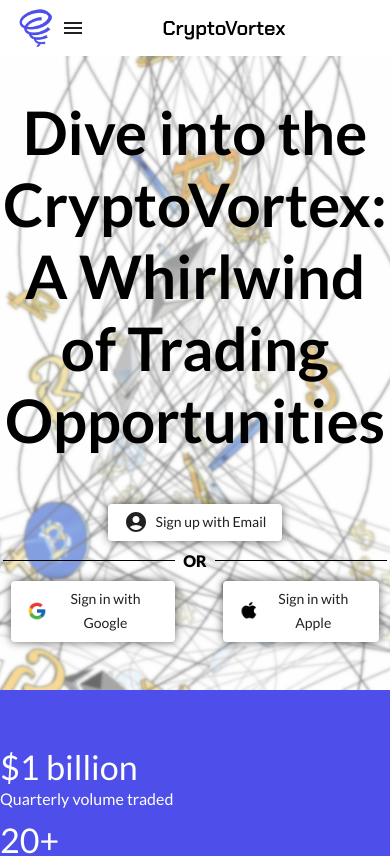
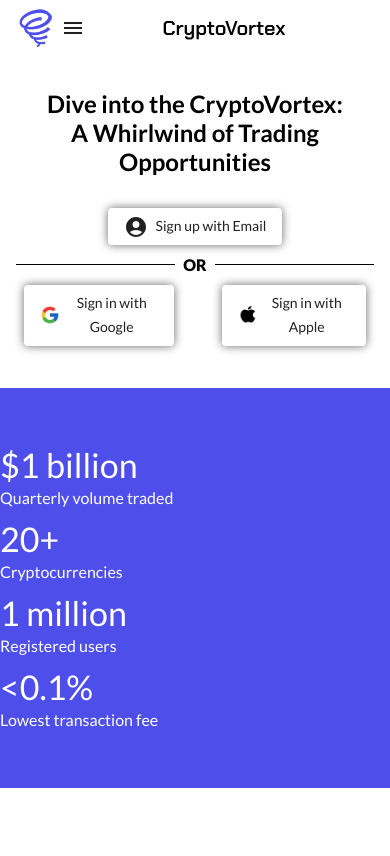
Before and after one commit to heet-git/CryptoVortex, a React (Vite) app: page / in a window 390 px wide. Shown: the top 856 px of the page. Built offline with nearby package versions, Linux system fonts and the light colour scheme; no server answers.

Commit message:
Adding mobile view for home page
apply mobile view for hero image and title

```diff
--- a/src/components/Home.jsx
+++ b/src/components/Home.jsx
@@ -58,7 +58,15 @@
                     justifyContent: "center",
                     padding: 5,
                     textAlign: "center",
-                    }}>
+
+                    // Mobile view styles
+                    "@media (max-width: 600px)": {
+                    backgroundImage: "none",
+                    minHeight: 300,
+                    padding: 2,
+                    },
+                }}
+                >
                 <div
                     style={{
                     flex: 1,
@@ -66,32 +74,48 @@
                     flexDirection: "column",
                     alignItems: "center",
                     justifyContent: "center",
-                    }}>
+                    }}
+                >
                     <Typography
                     variant="h2"
                     sx={{
                         fontWeight: "600",
                         maxWidth: "lg",
-                        mb: 5
+                        mb: 5,
+
+                        // Mobile view styles
+                        "@media (max-width: 600px)": {
+                        fontSize: "24px",
+                        mb: 3,
+                        },
                     }}
                     >
                     Dive into the CryptoVortex:
+                    <br />
                     A Whirlwind of Trading Opportunities
                     </Typography>
 
                     <Box
                     sx={{
-                    }}>
-                    <Button variant="contained"
+                        // Mobile view styles
+                        "@media (max-width: 600px)": {
+                        flexDirection: "column",
+                        },
+                    }}
+                    >
+                    <Button
+                        variant="contained"
                         sx={{
                         m: 1,
                         boxShadow: '0px 0px 10px 0px rgba(0,0,0,0.6)'
-                            }}>
+                        }}
+                    >
                         <AccountCircleIcon
                         sx={{
-                            mr:1
+                            mr: 1
                         }}
-                    />Sign up with Email</Button>
+                        />Sign up with Email
+                    </Button>
                     <Typography
                         variant="body1"
                         sx={{
@@ -116,25 +140,38 @@
                         }}
                         ></span>
                     </Typography>
-                    <Stack direction="row" >
+                    <Stack direction="row">
                         <Button
                         variant="contained"
-                            sx={{m: 1, mr: 3, backgroundColor: '#fff', boxShadow: '0px 0px 10px 0px rgba(0,0,0,0.6)'}}>
+                        sx={{
+                            m: 1,
+                            mr: 3,
+                            backgroundColor: '#fff',
+                            boxShadow: '0px 0px 10px 0px rgba(0,0,0,0.6)',
+                        }}
+                        >
                         <img src={GoogleLogin} alt="Google Login"
-                            style={{ height: '20px', marginRight: '5px'}}/>
+                            style={{ height: '20px', marginRight: '5px' }} />
                         Sign in with Google
                         </Button>
                         <Button
                         variant="contained"
-                            sx={{m: 1, ml: 3, backgroundColor: '#fff', boxShadow: '0px 0px 10px 0px rgba(0,0,0,0.6)'}}>
+                        sx={{
+                            m: 1,
+                            ml: 3,
+                            backgroundColor: '#fff',
+                            boxShadow: '0px 0px 10px 0px rgba(0,0,0,0.6)',
+                        }}
+                        >
                         <img src={AppleLogin} alt="Apple Login"
-                            style={{ height: '20px', marginRight: '5px'}} />
+                            style={{ height: '20px', marginRight: '5px' }} />
                         Sign in with Apple
                         </Button>
                     </Stack>
                     </Box>
                 </div>
             </Box>
+
 
             <Stack
                 direction={{ xs: 'column', sm: 'row' }}
@@ -351,10 +388,9 @@
             </Box>
 
             {/* Mobile view */}
-            {/* <Box
-                component="img"
-                src={homeImgLight}
+            <Box
                 sx={{
+                    backgroundImage: `url(${homeImgLight})`,
                     width:"100%",
                     objectFit: "cover",
                     objectPosition: "center",
@@ -372,40 +408,9 @@
                     Dive into the CryptoVortex:
                     A Whirlwind of Trading Opportunities
                 </Typography>
-            </Box>         */}
+            </Box>
         </Container>
     )
 }
 
 export default Home
-
-
-
-//     const url = 'https://api.coingecko.com/api/v3/coins/markets?vs_currency=usd&order=market_cap_desc&per_page=100&page=1&sparkline=false&price_change_percentage=1h%2C24h%2C7d%2C30d%2C1y&locale=en&precision=2'
-
-//     useEffect(() => {
-//         async function getCoins() {
-//             try {
-//                 const response = await fetch(url);
-//                 if (!response.ok) {
-//                     throw new Error({
-//                         message: "failed to fetch data",
-//                         statusText: response.statusText,
-//                         status: response.status,
-//                     });
-//                 }
-//             const data = await response.json();
-//             setCoins(data);
-//         } catch (error) {
-//             console.error('Error fetching data:', error);
-//         }
-//     }
-//     getCoins();
-//     const intervalId = setInterval(() => {
-//         getCoins();
-//     }, 5 * 60 * 1000);
-
-//     return () =>{
-//         clearInterval(intervalId)
-//     }
-// }, []);
```
Lines whose indentation alone changed are shown as unchanged.
